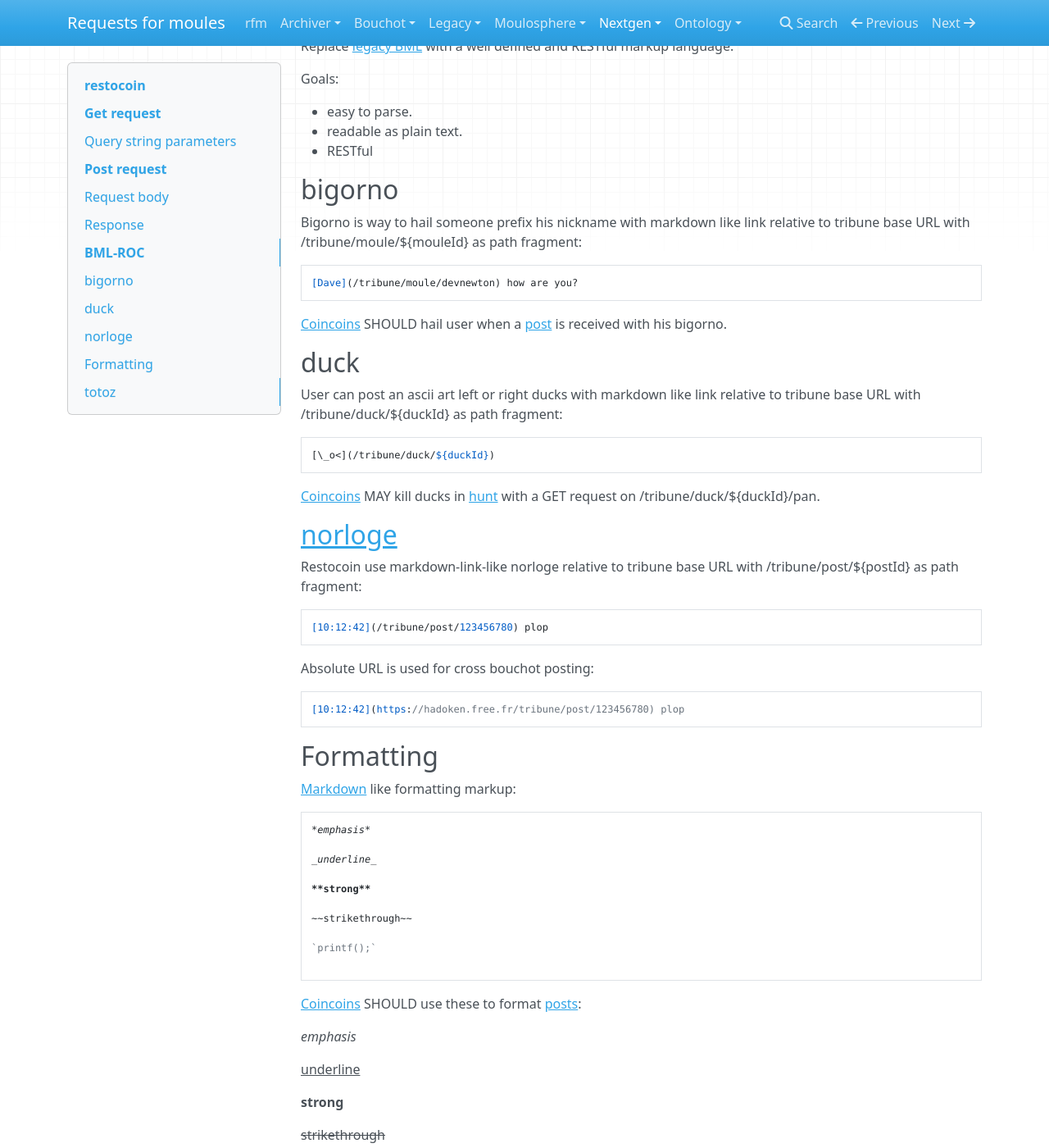
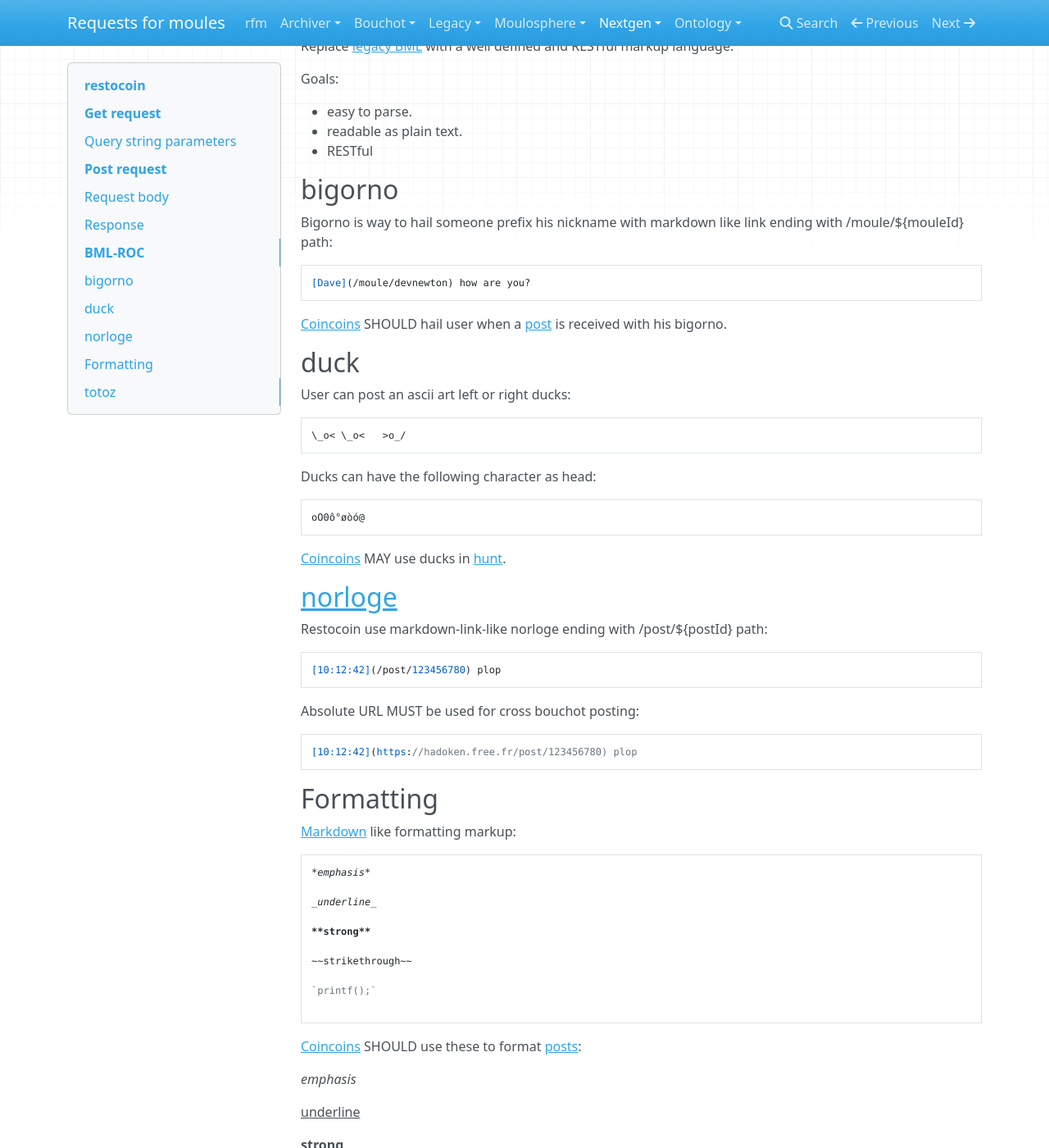
Before and after one commit to devnewton/rfm, an MkDocs documentation site: the page built from docs/nextgen/restocoin.md, in a window 1280 px wide and 1400 px high, scrolled down 1608 px. Shown: the whole window at 82% size. Built offline with MkDocs 1.6.1, drawn with Linux system fonts in a browser that asks for light colours; nearby versions of some CDN libraries; some of the changed text lies outside the part shown.

Commit message:
simplify restocoin

````diff
--- a/docs/nextgen/restocoin.md
+++ b/docs/nextgen/restocoin.md
@@ -8,7 +8,7 @@ RESTful tribune like protocol.
 
 This endpoint MUST accepts HTTP request using GET method.
 
-Endpoint path MUST be `/tribune/post`:
+Endpoint path MUST end with `/post`:
 
 ## Query string parameters
 
@@ -29,7 +29,7 @@ a JSON as response body with latest posts (newer than *since* if set).
             "msg": "plop",
             "from": "dave"
             "at": "2017-06-29T13:45:02.666"
-            "href": "/tribune/post/12345678"
+            "href": "/post/12345678"
         }
     ]
 }
@@ -41,7 +41,7 @@ a JSON as response body with latest posts (newer than *since* if set).
 
 This endpoint MUST accepts HTTP request using POST method.
 
-Endpoint path MUST be `/tribune/post`:
+Endpoint path MUST end with `/post`:
 
 ## Request body
 
@@ -92,40 +92,43 @@ Goals:
 ## bigorno
 
 Bigorno is way to hail someone prefix his nickname
-with markdown like link relative to tribune base URL with
-/tribune/moule/${mouleId} as path fragment:
+with markdown like link ending with
+/moule/${mouleId} path:
 ```
-[Dave](/tribune/moule/devnewton) how are you?
+[Dave](/moule/devnewton) how are you?
 ```
 
 [Coincoins](../ontology/coincoin.md) SHOULD hail user when a [post](../ontology/post.md) is received with his bigorno.
 
 ## duck
 
-User can post an ascii art left or right ducks with markdown like link
-relative to tribune base URL with
-/tribune/duck/${duckId} as path fragment:
+User can post an ascii art left or right ducks:
 
 ```
-[\_o<](/tribune/duck/${duckId})
+\_o< \_o<   >o_/
 ```
 
-[Coincoins](../ontology/coincoin.md) MAY kill ducks in [hunt](../ontology/hunt.md)
-with a GET request on /tribune/duck/${duckId}/pan.
+Ducks can have the following character as head:
+
+```
+oO0ô°øòó@
+```
+
+[Coincoins](../ontology/coincoin.md) MAY use ducks in [hunt](../ontology/hunt.md).
 
 ## [norloge](../ontology/norloge.md)
 
-Restocoin use markdown-link-like norloge relative to tribune base URL with
-/tribune/post/${postId} as path fragment:
+Restocoin use markdown-link-like norloge ending with
+/post/${postId} path:
 
 ```
-[10:12:42](/tribune/post/123456780) plop
+[10:12:42](/post/123456780) plop
 ```
 
-Absolute URL is used for cross bouchot posting:
+Absolute URL MUST be used for cross bouchot posting:
 
 ```
-[10:12:42](https://hadoken.free.fr/tribune/post/123456780) plop
+[10:12:42](https://hadoken.free.fr/post/123456780) plop
 ```
 
 ## Formatting
@@ -160,11 +163,10 @@ _underline_
 ## [totoz](../ontology/totoz.md)
 
 Reference a totoz with markdown like links
-relative to tribune base URL with
-/tribune/totoz/${totozId} as path fragment:
+ending with /totoz/${totozId} path:
 
 ```
-[good](/tribune/totoz/good)
+[good](/totoz/good)
 ```
 
 [Coincoins](../ontology/coincoin.md) MAY display the referenced totoz image.
````
